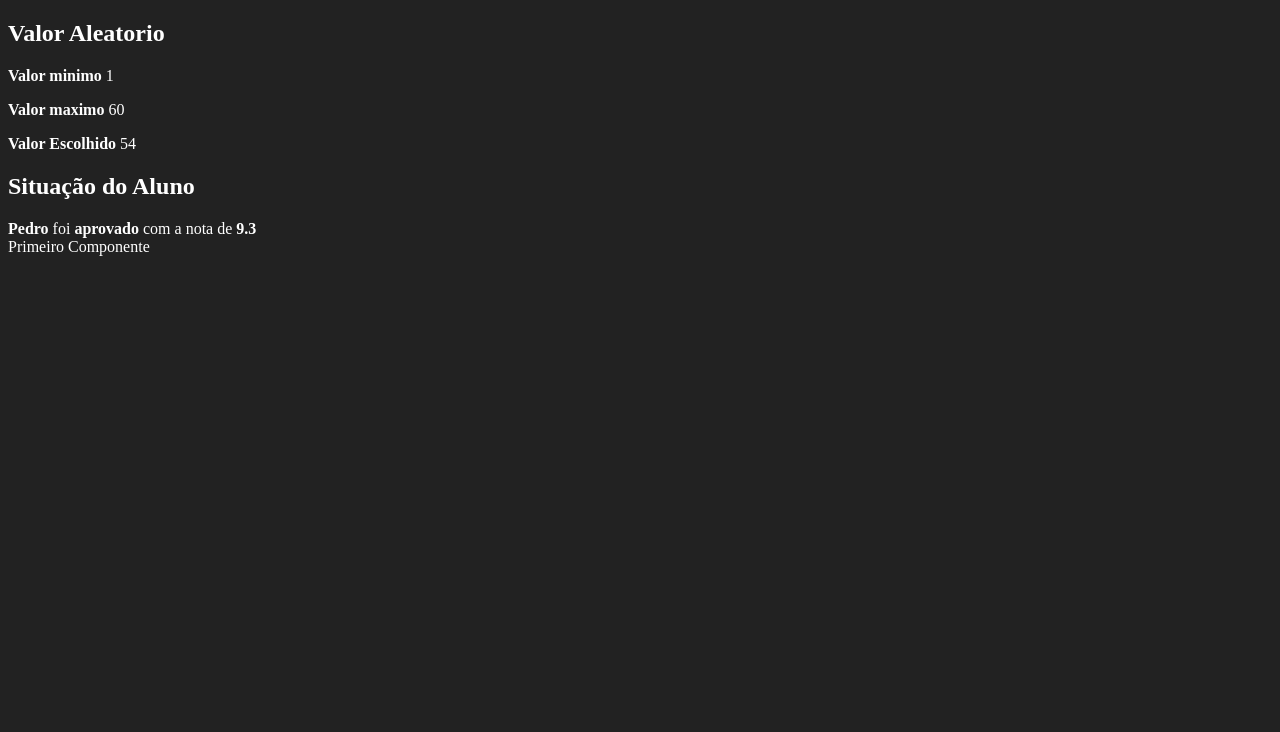
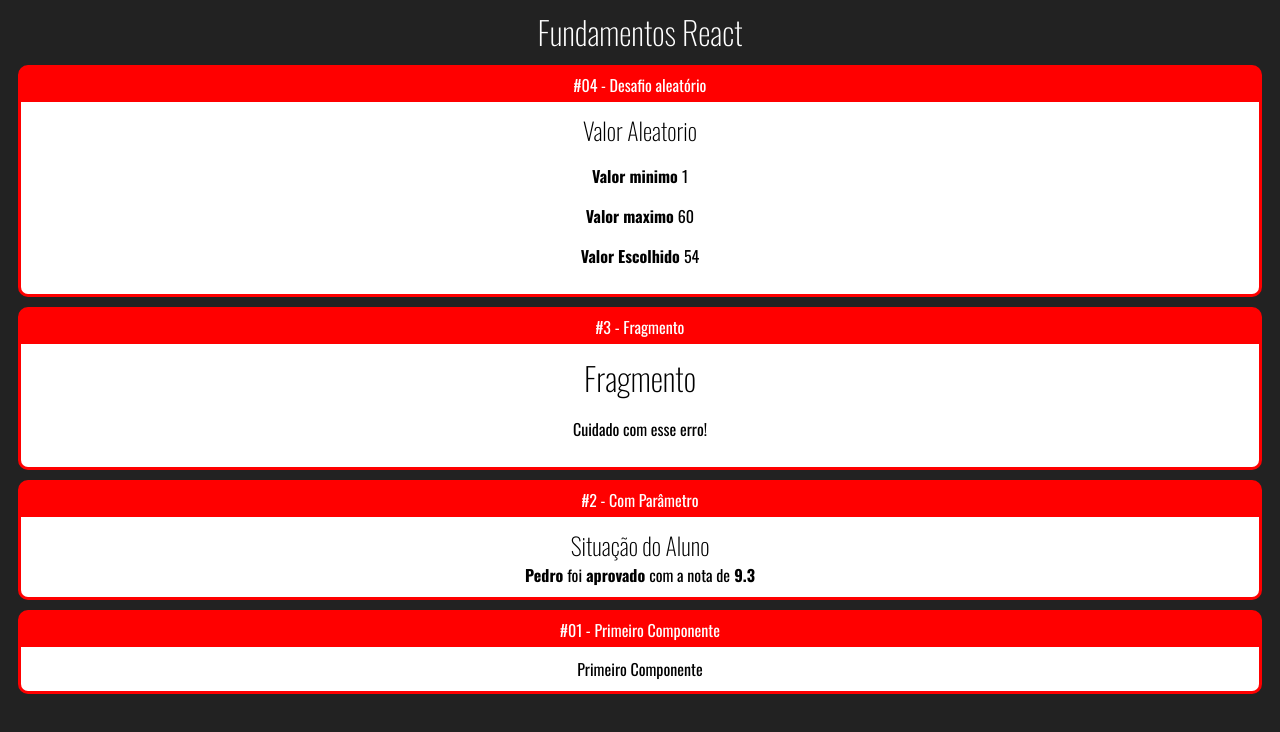
Before and after one commit to Roger-Franco/React, a React (Create React App) app in the folder fundamentos-react/: page / in a window 1280 px wide. Shown: the top 732 px of the page. Built offline with nearby package versions, Linux system fonts and the light colour scheme.

Commit message:
algumas implementações no card

```diff
--- a/fundamentos-react/public/index.html
+++ b/fundamentos-react/public/index.html
@@ -12,6 +12,9 @@
     <link rel="apple-touch-icon" href="%PUBLIC_URL%/logo192.png" />
 
     <link rel="manifest" href="%PUBLIC_URL%/manifest.json" />
+    <link rel="preconnect" href="https://fonts.googleapis.com">
+<link rel="preconnect" href="https://fonts.gstatic.com" crossorigin>
+<link href="https://fonts.googleapis.com/css2?family=Oswald:wght@200;300;400;500;600;700&display=swap" rel="stylesheet">
 
     <title>React App</title>
   </head>
--- a/fundamentos-react/src/App.jsx
+++ b/fundamentos-react/src/App.jsx
@@ -1,15 +1,23 @@
 import React from "react";
+
+import Card from './components/layout/Card'
 import Aleatorio from "./components/basicos/Aleatorio";
 import ComParametro from "./components/basicos/ComParametro";
 import Primeiro from "./components/basicos/Primeiro";
+import Fragmento from "./components/basicos/Fragmento";
 
-export default function App(props) {
+// eslint-disable-next-line import/no-anonymous-default-export
+export default () => {
   return (
-    <div>
-      <Aleatorio min={1} max={60} />
-      {/* <Fragamento /> */}
-      <ComParametro titulo="Situação do Aluno" aluno="Pedro" nota={9.3}  />
-      <Primeiro />
+    <div id="App">
+      <h1>Fundamentos React</h1>
+      <Card titulo="#04 - Desafio aleatório"><Aleatorio min={1} max={60} /></Card>
+      <Card titulo="#3 - Fragmento"><Fragmento /></Card>
+      <Card titulo="#2 - Com Parâmetro"><ComParametro titulo="Situação do Aluno" aluno="Pedro" nota={9.3}  /></Card>
+      <Card titulo="#01 - Primeiro Componente"><Primeiro /></Card>
+
+
+
     </div>
   );
 }
--- /dev/null
+++ b/fundamentos-react/src/components/basicos/Fragmento.jsx
@@ -0,0 +1,12 @@
+import React from 'react';
+
+const Fragmento = () => {
+  return (
+    <div>
+      <h1>Fragmento</h1>
+        <p>Cuidado com esse erro!</p>
+    </div>
+  );
+};
+
+export default Fragmento;
--- /dev/null
+++ b/fundamentos-react/src/components/layout/Card.css
@@ -0,0 +1,19 @@
+.Card {
+  background-color: red;
+  border: 3px solid red;
+  border-radius: 10px;
+  overflow: hidden;
+  margin: 10px;
+}
+
+.Card .Title {
+  padding: 5px 0px;
+  display: flex;
+  justify-content: center;
+}
+
+.Card .Content {
+  background-color:#FFF;
+  color: #000;
+  padding: 10px;
+}
--- /dev/null
+++ b/fundamentos-react/src/components/layout/Card.jsx
@@ -0,0 +1,12 @@
+import React from "react";
+import './Card.css'
+
+// eslint-disable-next-line import/no-anonymous-default-export
+export default (props) => {
+  return (
+    <div className="Card">
+      <div className="Title">{props.titulo}</div>
+      <div className="Content">{props.children}</div>
+    </div>
+  );
+};
--- a/fundamentos-react/src/index.css
+++ b/fundamentos-react/src/index.css
@@ -1,4 +1,11 @@
 body {
+  font-family: oswald;
   background-color: #222;
   color: #FFF;
+  text-align: center;
 }
+
+h1, h2, h3 {
+  font-weight: 200;
+  margin: 0;
+}
```
